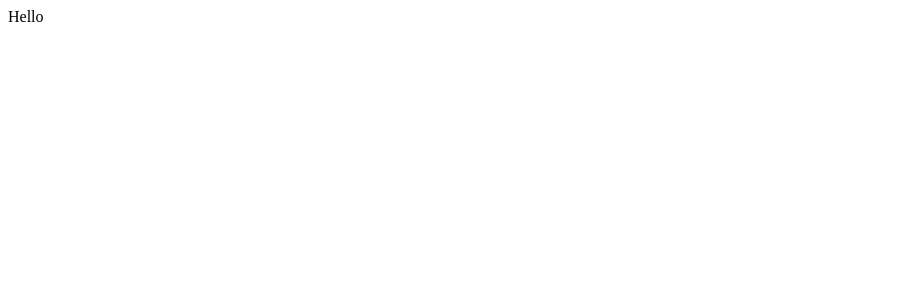
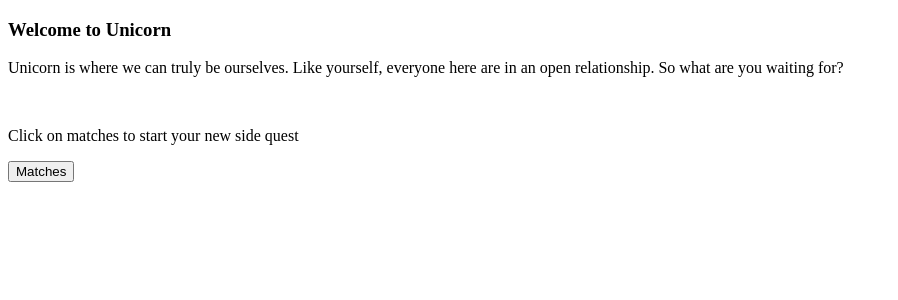
Before and after one commit to omegak911/DeploymentPractice, a React app: page / in a window 1280 px wide. Shown: the top 300 px of the page, without its empty margins (0-898 px from the left). Built offline with nearby package versions, Linux system fonts and the light colour scheme; the HTML template or start-up script is replaced by a standard one.

Commit message:
[prog] nav between home and matches

```diff
--- a/client/src/components/App.js
+++ b/client/src/components/App.js
@@ -1,17 +1,34 @@
 import React from 'react';
+
+import Home from './Home';
+import Matches from './Match/Matches';
 
 class App extends React.Component {
   constructor(props) {
     super(props);
     this.state = {
+      view: 'home'
+    }
+  }
 
+  changeView = (view) => {
+    this.setState({ view });
+  }
+
+  renderView = () => {
+    let { view } = this.state;
+
+    if (view === 'home') {
+      return <Home changeView={this.changeView} />
+    } else if (view === 'matches') {
+      return <Matches />
     }
   }
 
   render() {
     return (
       <div>
-        Hello
+        {this.renderView()}
       </div>
     )
   }
```
